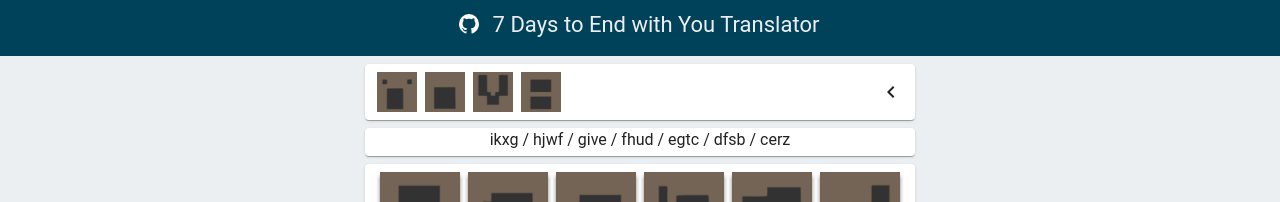
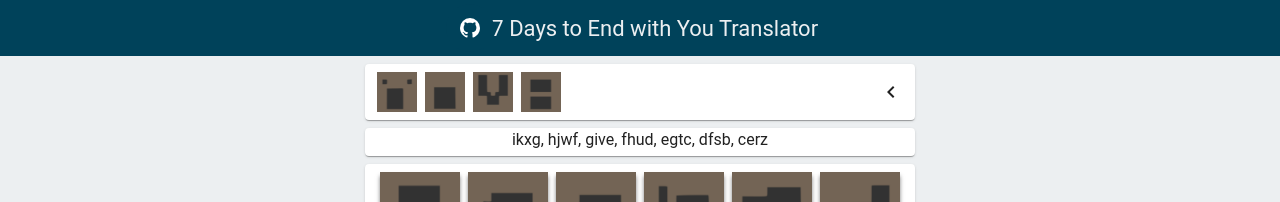
Before and after one commit to kdingn/7-days-to-end-with-you, a Vue app: page / in a window 1280 px wide. Shown: the top 202 px of the page. Built offline with nearby package versions, Linux system fonts and the light colour scheme.

Commit message:
layout correct

```diff
--- a/src/components/Header.vue
+++ b/src/components/Header.vue
@@ -8,14 +8,16 @@
     }"
     class="d-flex justify-center ml-n4"
   >
+    <div class="mb-n1">
       <v-btn
         :icon="mdiGithub"
         :color="mainc"
-      class="mt-n2"
+        class="mt-n1 mr-n2"
         flat
         :href="url"
       ></v-btn>
       {{ title }}
+    </div>
   </div>
 </template>
 
--- a/src/components/Main.vue
+++ b/src/components/Main.vue
@@ -23,7 +23,7 @@
   <div class="d-flex justify-center mb-2">
     <v-card :width="cardSize" :min-height="imgSize * 0.35">
       <div class="d-flex justify-center">
-        {{ translated.join(" / ") }}
+        {{ translated.join(", ") }}
       </div>
     </v-card>
   </div>
```
Lines whose indentation alone changed are shown as unchanged.
